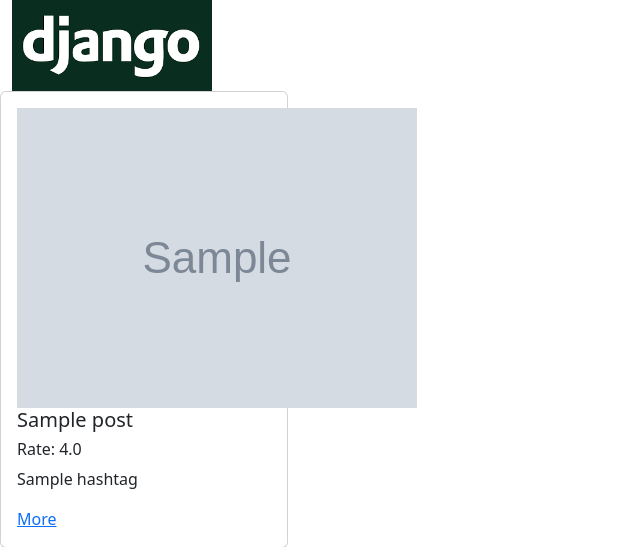
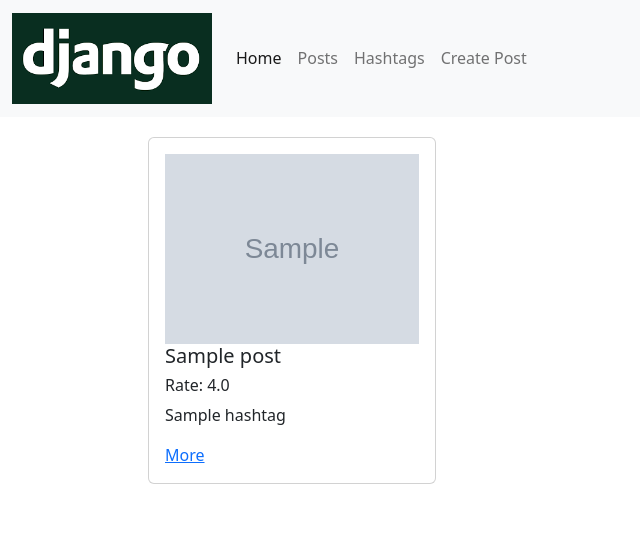
Before and after one commit to eldiyar8908/Eldiyar_Daniarov_25-1, a Django app: page /posts/ in a window 1280 px wide. Shown: the top 547 px of the page, without its empty margins (0-640 px from the left). Run offline with Django 4.2, Linux system fonts and the light colour scheme; tables that the repository leaves empty hold one stand-in row (values such as "Sample post"); grey boxes marked "Sample" are stand-in pictures.

Commit message:
Initial commit

```diff
--- a/blog/urls.py
+++ b/blog/urls.py
@@ -15,7 +15,7 @@
 """
 from django.contrib import admin
 from django.urls import path
-from posts.views import youtube_view, hello_view, main_page_view, posts_view, hashtags_view, post_detail_view
+from posts.views import youtube_view, hello_view, main_page_view, posts_view, hashtags_view, post_detail_view, create_post_view
 from django.conf.urls.static import static
 from blog.settings import MEDIA_ROOT, MEDIA_URL
 
@@ -27,7 +27,8 @@
     path('', main_page_view),
     path('posts/', posts_view),
     path('posts/<int:id>/', post_detail_view),
-    path('hashtags/', hashtags_view)
+    path('hashtags/', hashtags_view),
+    path('posts/create/', create_post_view)
 ]
 
 urlpatterns += static(MEDIA_URL, document_root=MEDIA_ROOT)
--- a/posts/views.py
+++ b/posts/views.py
@@ -1,5 +1,8 @@
 from django.shortcuts import redirect, HttpResponse, render
-from posts.models import Post, Hashtag
+from posts.models import Post, Hashtag, Comment
+from posts.forms import PostCreateForm, CommentCreateForm
+
+
 # Create your views here.
 
 def youtube_view(request):
@@ -51,8 +54,51 @@
         post = Post.objects.get(id=id)
 
         context = {
-            'post' : post,
-            'comments': post.comment_set.all()
+            'post': post,
+            'comments': post.comment_set.all(),
+            'form': CommentCreateForm
         }
 
         return render(request, 'posts/detail.html', context=context)
+
+    if request.method == 'POST':
+        post = Post.objects.get(id=id)
+        data = request.POST
+        form = CommentCreateForm(data=data)
+
+        if form.is_valid():
+            Comment.objects.create(
+                text=form.cleaned_data.get('text'),
+            )
+
+        context = {
+            'post': post,
+            'comments': post.comments.all,
+            'form': form
+        }
+
+
+def create_post_view(request):
+    if request.method == 'GET':
+        context = {
+            'form': PostCreateForm
+        }
+        return render(request, 'posts/create.html', context=context)
+
+    if request.method == 'POST':
+        data, files = request.POST, request.FILES
+
+        form = PostCreateForm(data, files)
+
+        if form.is_valid():
+            Post.objects.create(
+                image=form.cleaned_data.get('image'),
+                title=form.cleaned_data.get('title'),
+                description=form.cleaned_data.get('description'),
+                rate=form.cleaned_data.get('rate')
+            )
+            return redirect('/posts')
+
+        return render(request, 'posts/create.html', context={
+            'form': form
+        })
--- a/templates/layouts/index.html
+++ b/templates/layouts/index.html
@@ -32,7 +32,7 @@
           <a class="nav-link" href="/hashtags">Hashtags</a>
         </li>
         <li class="nav-item">
-          <a class="nav-link disabled">Disabled</a>
+          <a class="nav-link" href="/posts/create/">Create Post</a>
         </li>
       </ul>
     </div>
--- a/templates/posts/posts.html
+++ b/templates/posts/posts.html
@@ -2,7 +2,7 @@
 {% load static %}
 
 {% block head %}
-    <link rel="stylesheet" href="{% static "posts.css "%}>
+    <link rel="stylesheet" href="{% static 'posts.css' %}">
 {% endblock %}
 
 {% block content %}
@@ -12,9 +12,10 @@
                 <div class="card" style="width: 18rem;">
                     <div class="card-body">
                         {% if post.image %}
+
                             <img class="post_image" src="/media/{{ post.image }}" alt="">
                         {% else %}
-                            <img class="post_image" src="{% static 'img.png' %}" alt="">
+                            <img class="post_image" src="{% static 'dj_logo.png' %}" alt="">
                         {% endif %}
                         <h5 class="card-title">{{ post.title }}</h5>
                         <h6 class="card-title">Rate: {{ post.rate }}</h6>
```
Also changed, not shown: posts/forms.py (added, +12 -0 lines), templates/posts/create.html (added, +8 -0 lines), templates/posts/detail.html (+15 -2 lines), static/posts.css (indentation only).
